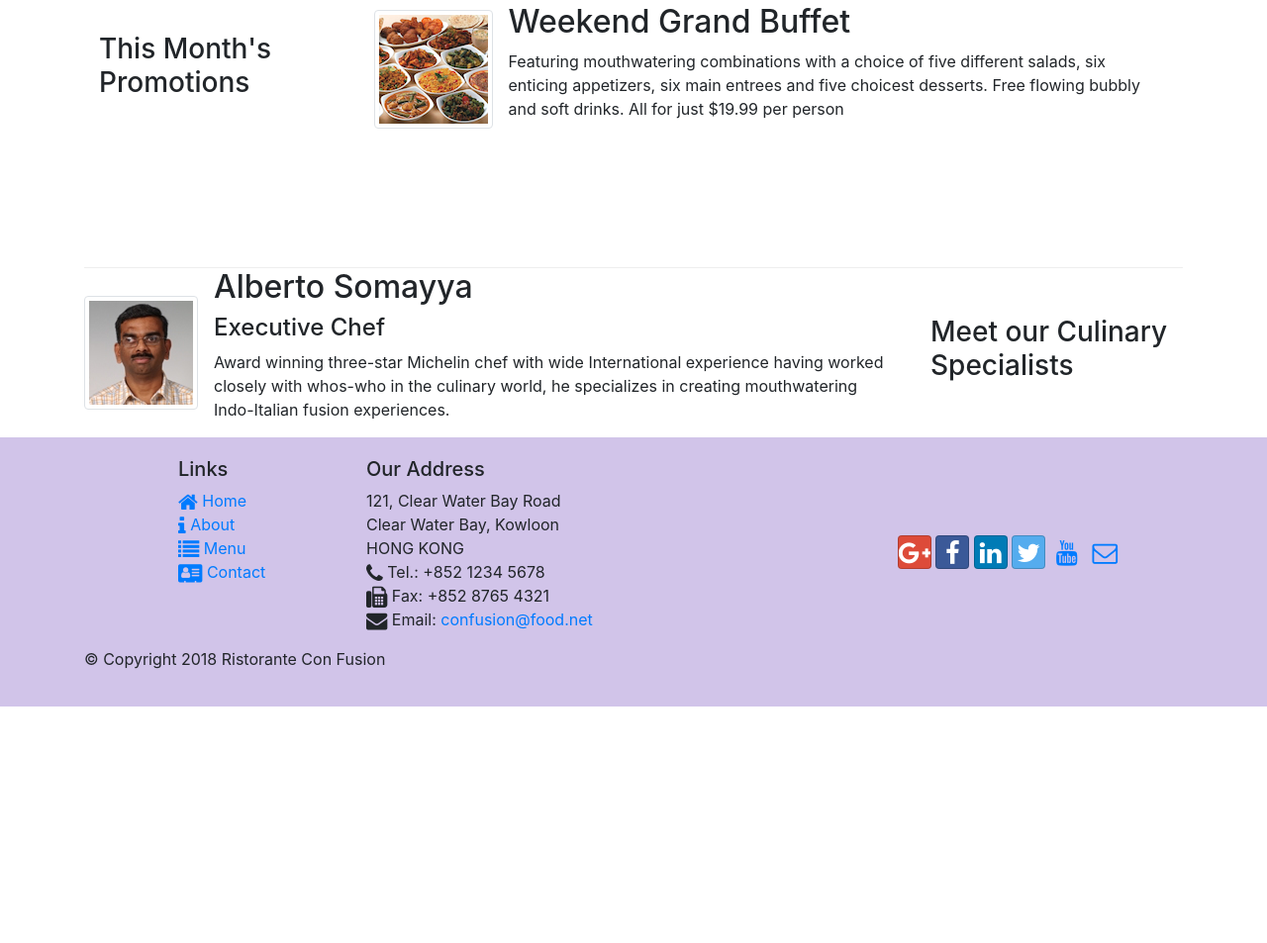
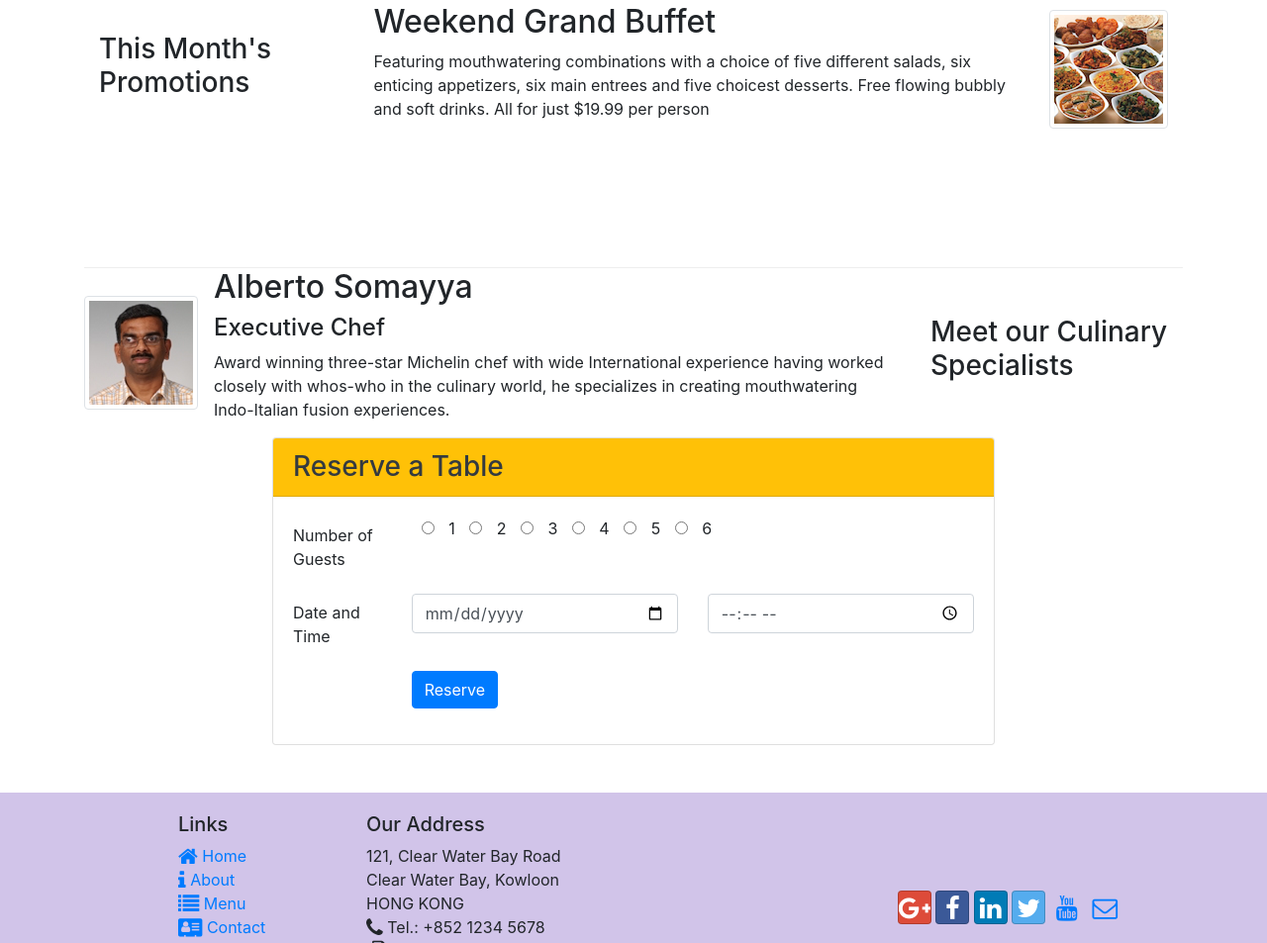
Before and after one commit to raopg/BootstrapCourse, a website: page index.html in a window 1280 px wide. Shown: the part 863-1816 px from the top of the page at 99% size. Before the commit the page ends 1577 px from the top, so only its background shows below. Drawn offline with nearby package versions, Linux system fonts and the light colour scheme.

Commit message:
Assignment2 work

```diff
--- a/index.html
+++ b/index.html
@@ -71,11 +71,12 @@
             </div>
             <div class = "col col-sm col -md">
                 <div class="media">
-                    <img class="d-flex mr-3 img-thumbnail align-self-center" src="./static/img/buffet.png" alt="buffet">
                     <div class="media-body">
-                        <h2 class = "mt-0">Weekend Grand Buffet</h2>
-                        <p>Featuring mouthwatering combinations with a choice of five different salads, six enticing appetizers, six main entrees and five choicest desserts. Free flowing bubbly and soft drinks. All for just $19.99 per person </p>
-                    </div>
+                            <h2 class = "mt-0">Weekend Grand Buffet</h2>
+                            <p>Featuring mouthwatering combinations with a choice of five different salads, six enticing appetizers, six main entrees and five choicest desserts. Free flowing bubbly and soft drinks. All for just $19.99 per person </p>
+                        </div>
+                    <img class="d-flex ml-3 img-thumbnail align-self-center" src="./static/img/buffet.png" alt="buffet">
+
                 </div>
             </div>
         </div>
@@ -95,6 +96,49 @@
                 </div>
             </div>
         </div>
+
+        <div class = "row row-header align-items-center">
+            <div class = "col-12 offset-lg-2 offset-md-2 col-sm-8">
+                <div class = "card">
+                    <h3 class="card-header bg-warning text-dark">Reserve a Table</h3>
+                    <div class="card-body">
+                        <form id="reservetable">
+                            <div class="form-group row">
+                                <label for="people" class = "col-12 col-md-2 col-form-label">Number of Guests</label>
+                                <div class = "col-md-10">
+                                    <input type="radio" name="guests"  value="1"> 1
+                                    <input  type="radio" name="guests"  value="2"> 2
+                                    <input  type="radio" name="guests"  value="3"> 3
+                                    <input  type="radio" name="guests"  value="4"> 4
+                                    <input  type="radio" name="guests"  value="5"> 5
+                                    <input  type="radio" name="guests" value="6"> 6
+                                </div>
+                            </div>
+                            <div class = "form-group row">
+                                <label for="datetime" class="col-12 col-md-2 col-form-label">Date and Time</label>
+                                <div class ="col-md-5">
+                                    <input type="date" class="form-control" name="date"placeholder="Date">
+
+                                </div>
+                                <div class="col-md-5">
+                                    <input type="time" class="form-control" name="time" placeholder="Time">
+                                </div>
+
+                            </div>
+                            <div class ="form-group row">
+                                    <div class="offset-md-2 col-md-10">
+                                        <button type="submit" class = "btn btn-primary">Reserve</button>
+                                    </div>
+                                </div>
+
+                        </form>
+
+                    </div>
+                </div>
+            </div>
+        </div>
+        <br>
+        <br>
     </div>
 
     <footer class = "footer">
--- a/static/styles.css
+++ b/static/styles.css
@@ -38,3 +38,7 @@ body{
 .navbar-dark{
     background: #512Da8;
 }
+
+input[type="radio"]{
+    margin: 0px 10px 0px 10px;
+}
```
Also changed, not shown: contactus.html (+1 -1 lines).
